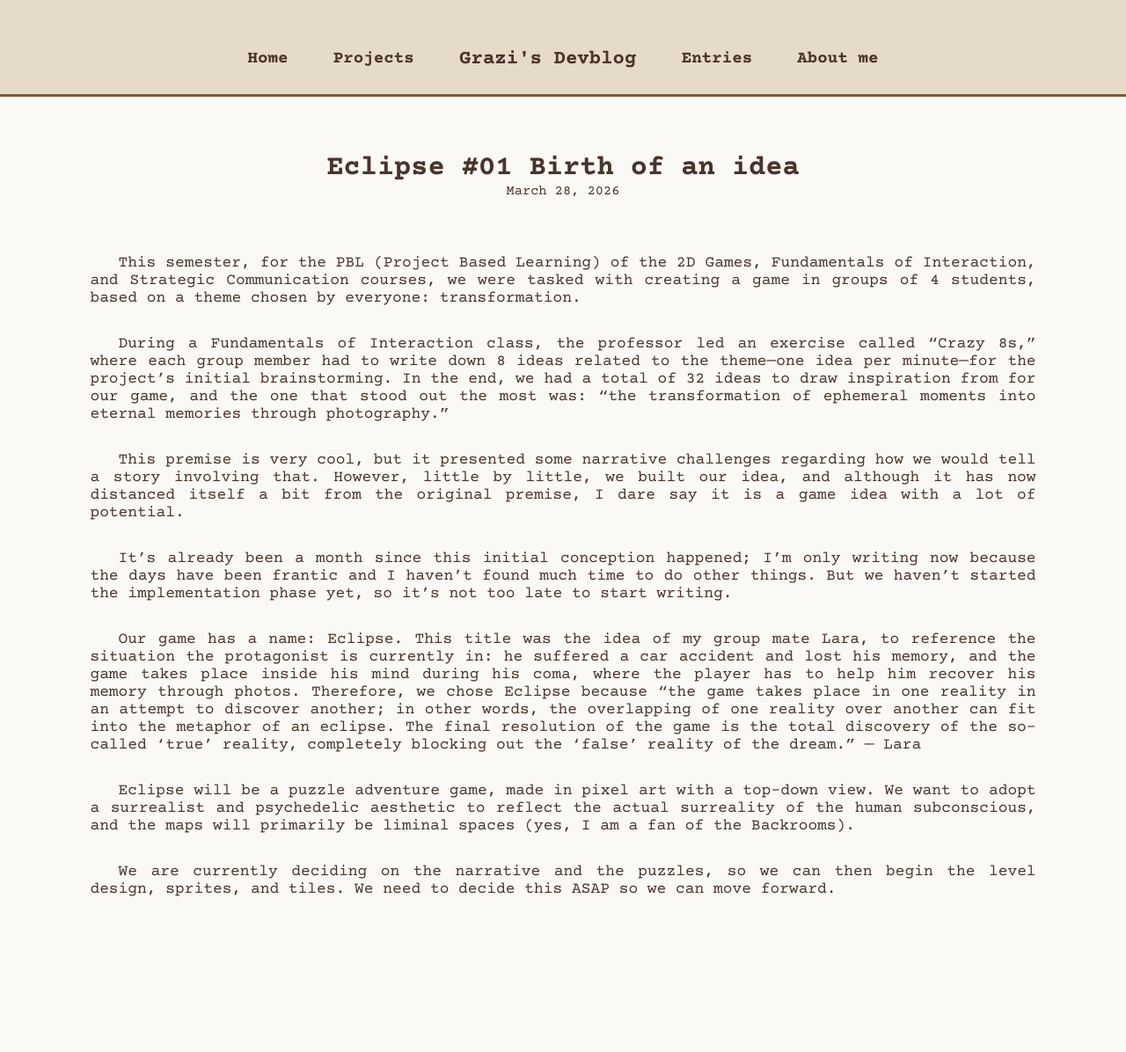
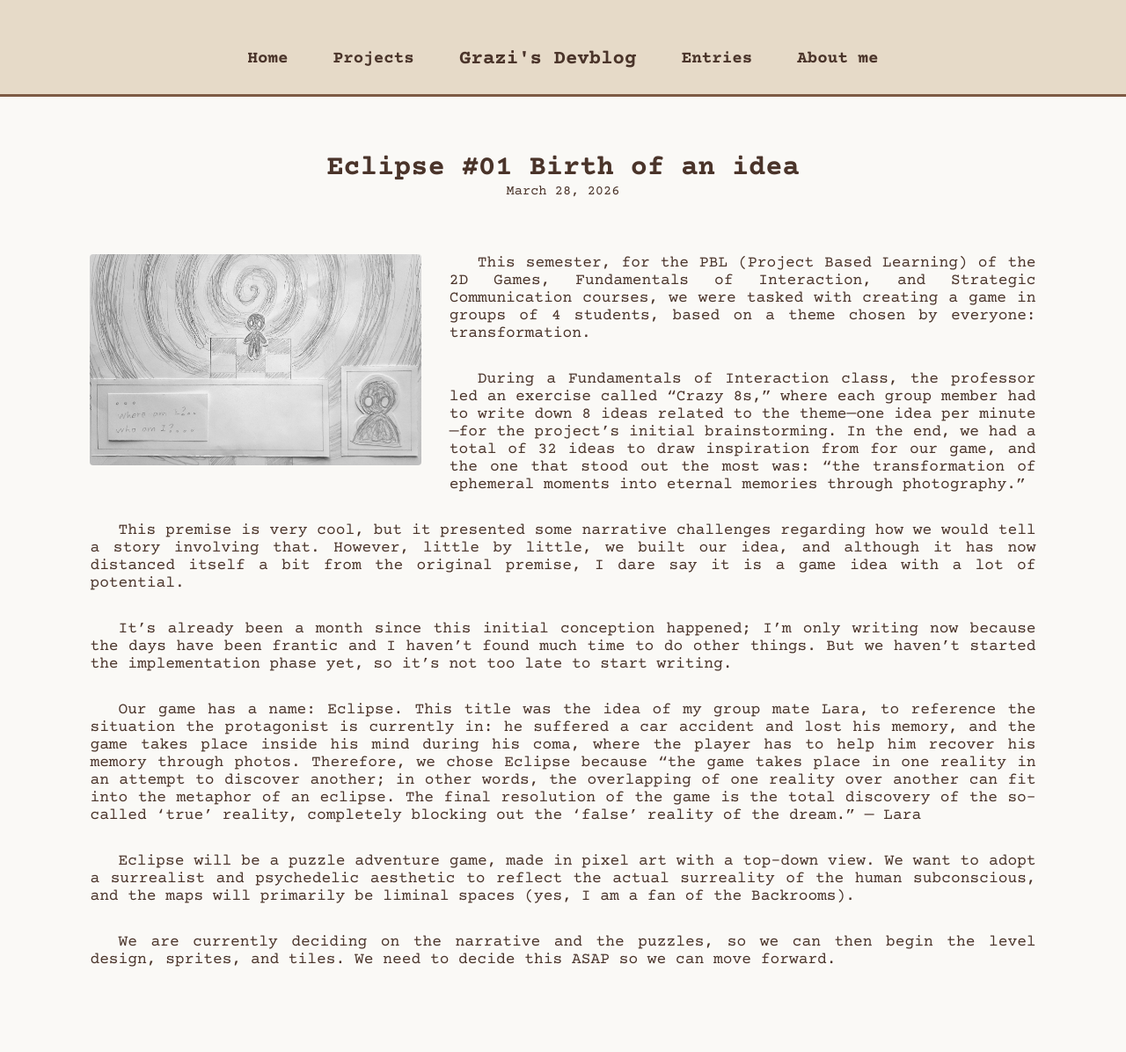
Before and after one commit to tsukkiprysm/my-devblog, a Jekyll site: the page built from _posts/2026-03-28-eclipse-#01-birth-of-an-idea.md, in a window 1280 px wide. Shown: the whole page at 88% size. Built offline with Jekyll 4.4.1, drawn with Linux system fonts in a browser that asks for light colours; before the commit the page ends 1116 px from its top, so only the background shows below that.

Commit message:
more post imgs

```diff
--- a/_posts/2026-03-28-eclipse-#01-birth-of-an-idea.md
+++ b/_posts/2026-03-28-eclipse-#01-birth-of-an-idea.md
@@ -2,10 +2,12 @@
 layout: posts
 title: "Eclipse #01 Birth of an idea"
 date: 2026-03-28
-image: /img/postimg/p_md_26049.jpg
+image: /img/postimg/p_ec_260328.jpg
 excerpt: This semester, for the PBL (Project Based Learning) of the 2D Games...
 tags: [eclipse]
 ---
+
+<img src="{{'/img/postimg/p_ec_260328.jpg' | relative_url}}" alt="">
 
 This semester, for the PBL (Project Based Learning) of the 2D Games, Fundamentals of Interaction, and Strategic Communication courses, we were tasked with creating a game in groups of 4 students, based on a theme chosen by everyone: transformation.
 
--- a/estilo.css
+++ b/estilo.css
@@ -577,7 +577,5 @@ iframe {
         width: 100%;
         height: 12rem;
         border-radius: 0.55rem;
-        float: none;
-        margin-right: 0;
     }
 }
--- a/index.html
+++ b/index.html
@@ -44,7 +44,9 @@ title: Grazi's Devblog
         </div>
         <div id="project_column">
             <h1>Other projects</h1>
-            {% for project in site.projects limit:2 %}
+            {% assign projetos_hp = site.projects | where_exp: "project", "project.order != 1" %}
+            {% assign projetos_ordenados = projetos_hp | sort: "order" %}
+            {% for project in projetos_ordenados limit:2 %}
             <a href="{{ project.url | relative_url }}" class="box_link">
                 <div class="project_box">
                     <img src="{{ project.image | relative_url }}" alt="">
```
Also changed, not shown: img/postimg/p_ec_260328.jpg (added), img/postimg/p_ec_260429.jpg.
